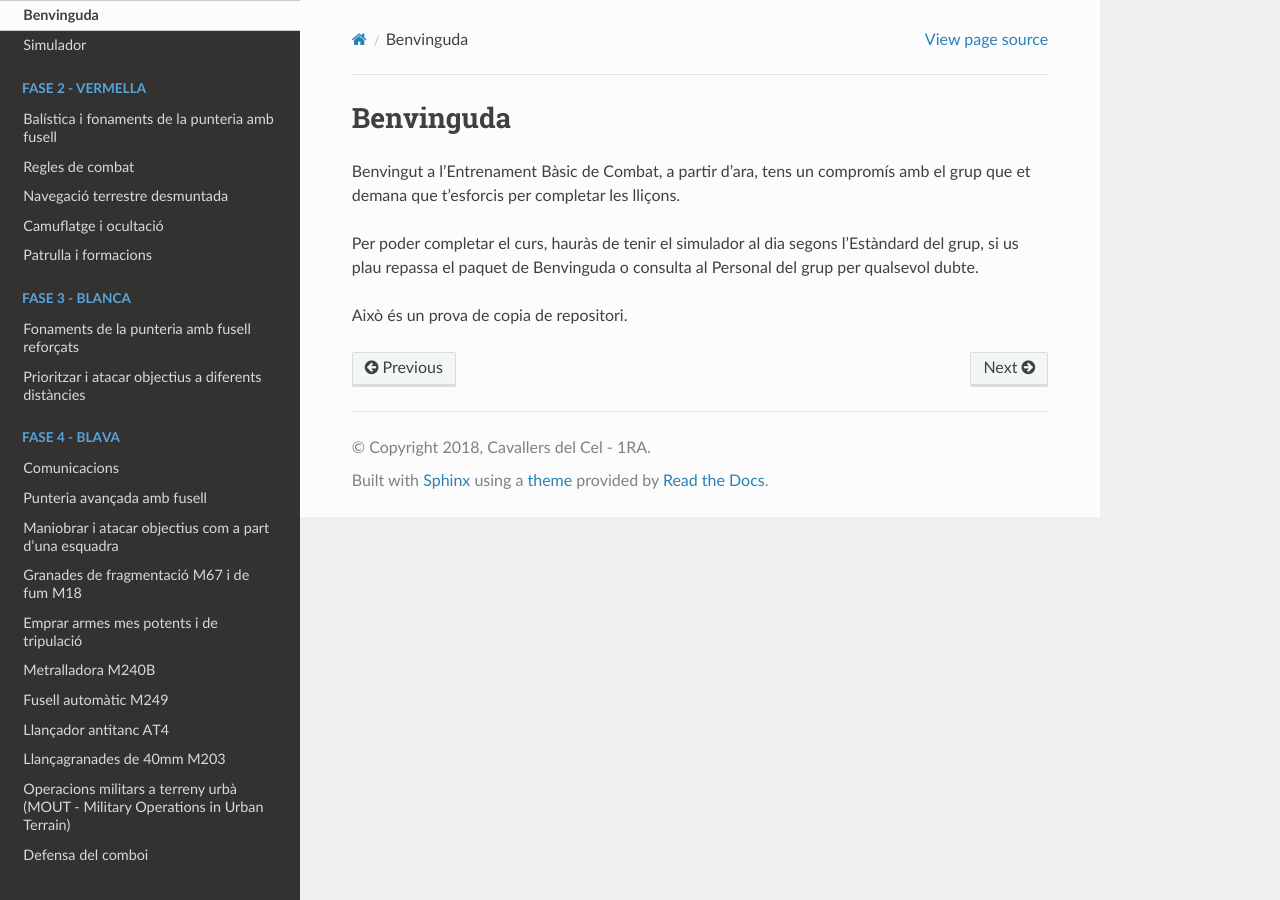
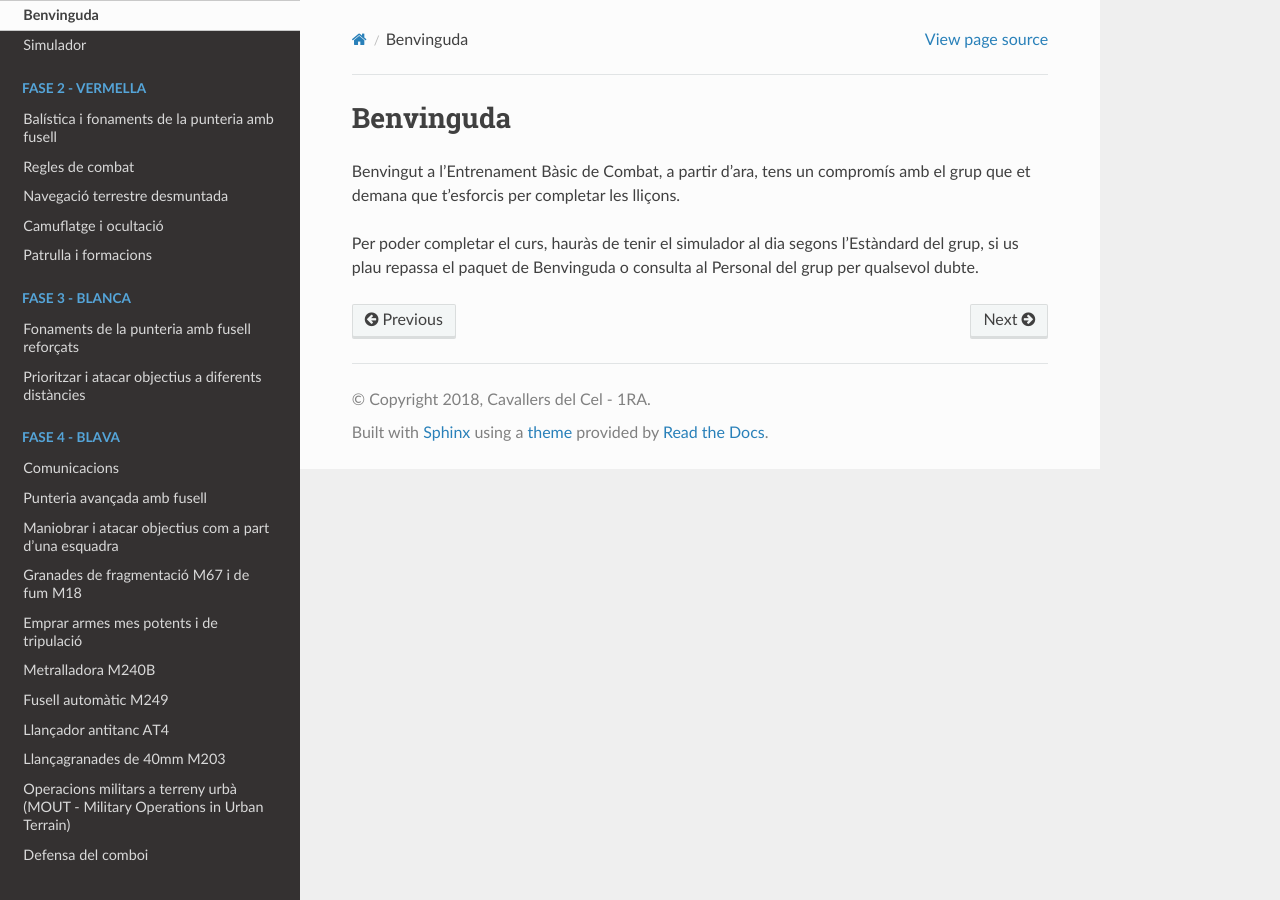
Before and after one commit to CavallersDelCel/EBC_PROVES, a Sphinx documentation site: the page built from docs/fase1/benvinguda.rst, in a window 1280 px wide. Built offline with Sphinx 7.4.7 and the Read the Docs theme 2.0.0, drawn with Linux system fonts in a browser that asks for light colours; formulas are drawn with MathJax 3.

Commit message:
Update benvinguda.rst

```diff
--- a/docs/fase1/benvinguda.rst
+++ b/docs/fase1/benvinguda.rst
@@ -4,5 +4,3 @@ Benvinguda
 Benvingut a l'Entrenament Bàsic de Combat, a partir d'ara, tens un compromís amb el grup que et demana que t'esforcis per completar les lliçons.
 
 Per poder completar el curs, hauràs de tenir el simulador al dia segons l'Estàndard del grup, si us plau repassa el paquet de Benvinguda o consulta al Personal del grup per qualsevol dubte.
-
-Això és un prova de copia de repositori.
```
